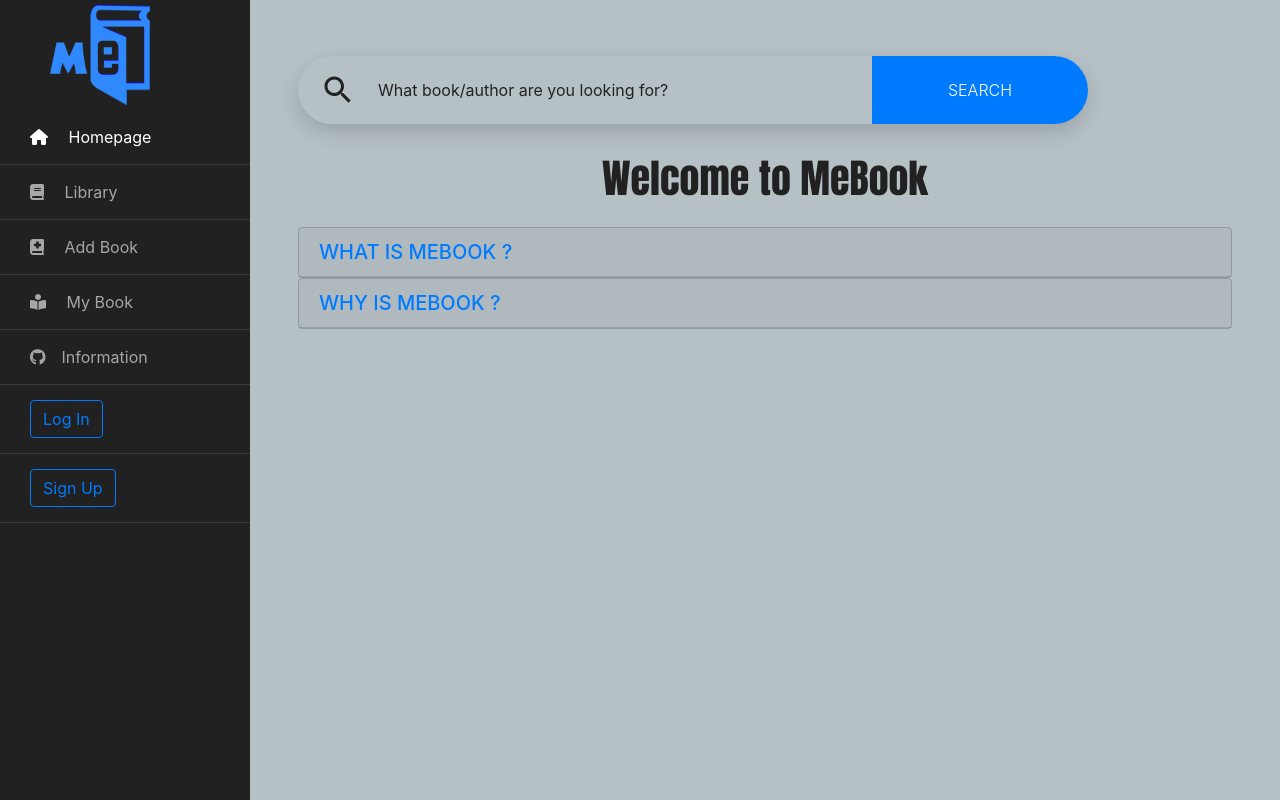
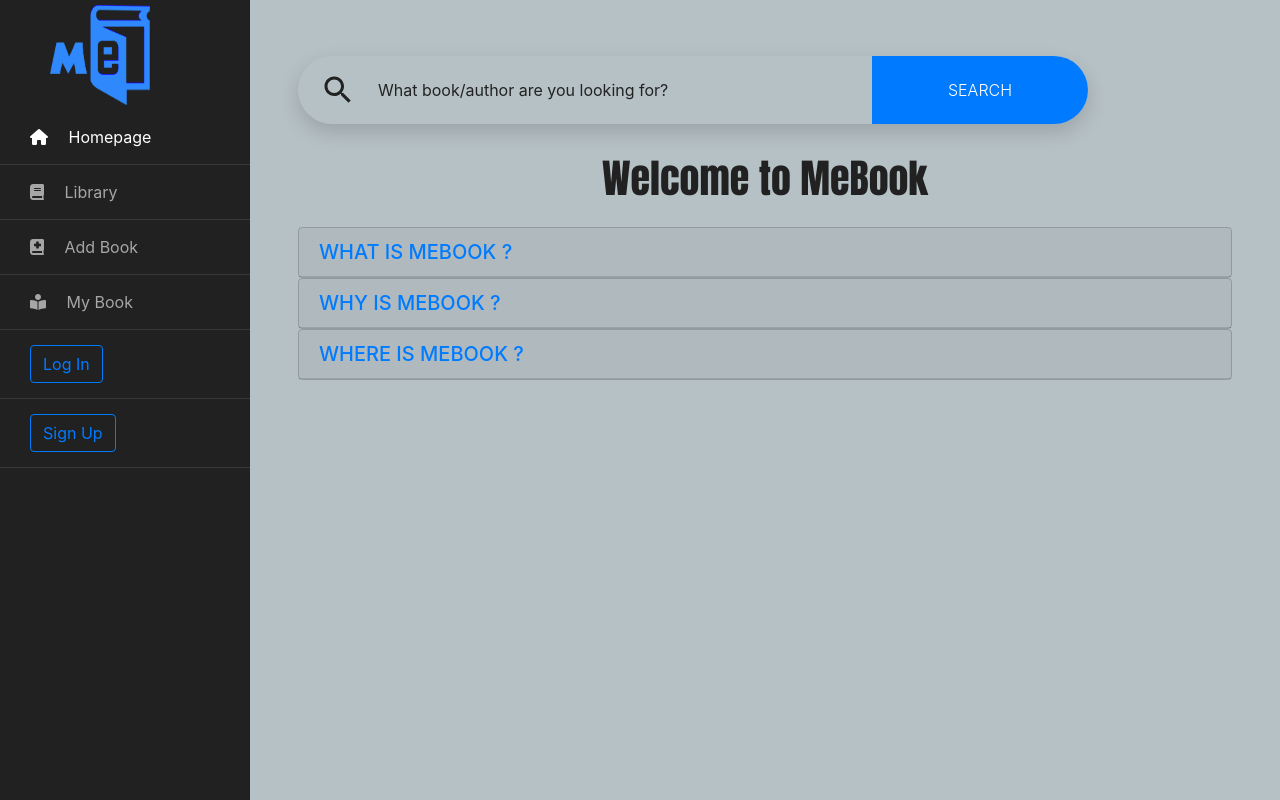
Before and after one commit to trinhcaokhoa/Mebook_hub, a Django app: page / in a window 1280 px wide. Run offline with Django 3.2, Linux system fonts and the light colour scheme; some libraries are stand-ins or nearby versions.

Commit message:
Master (#21)
* MODIFIED users and user_books models

* MODIFIED: add user_authentication for personal book view

* ADD library app. MODIFIED books models ( move model from users to library)

* FIX fix _base.html

* ADD: Upload book form

* ADD download function. FIX upload function

* UPDATE- update the frontend using bootstrap

* ADD- add description field to the book model

* ADD - rating models. FIX- Upload form bugs

* MODIFIED homepage

* MODIFIED homepage

* MODIFIED homepage

```diff
--- a/frontend/static/css/base.css
+++ b/frontend/static/css/base.css
@@ -490,3 +490,8 @@ img.img-responsive:hover{
 	transform: scale(1.1);
 	transition: 0.3s;
 }
+
+
+.rating{
+	margin-bottom: 15px;
+}
--- a/frontend/templates/_base.html
+++ b/frontend/templates/_base.html
@@ -43,9 +43,6 @@
                 <a href="{% url 'mybooks'%}"><span class="fa fa-book-open-reader mr-3"></span> My Book</a>
               </li>
               <li>
-                <a href="https://github.com/trinhcaokhoa/Mebook_hub"><span class="fab fa-github mr-3"></span>Information</a>
-              </li>
-              <li class="">
                 {% if user.is_authenticated %}
                 <a href="{% url 'account_logout' %}"><button type="button" class="btn btn-outline-danger">Log Out</button> </a>
                 {% else%}
--- a/frontend/templates/homepages.html
+++ b/frontend/templates/homepages.html
@@ -16,11 +16,11 @@
         <div id="section1ContentId" class="collapse in" role="tabpanel" aria-labelledby="section1HeaderId">
             <div class="card-body">
                 <p>It is a fact that knowledge and books are inherently linked. In modern life, for students and researchers, reading
-                    ebooks is considered as a means to study and work, which has replaced reading thick books. 10 years ago, bookshelves
-                    with good books could be a pride. However, with the advent of ebooks, people could only store them
-                    as pdfs in digital drives. Stemming from that inspiration, MeBook.hub wishes to become a place to store and display
-                    ebooks in a colorful way. Besides, with MeBook.hub, users can also comment, rate, search and download suitable ebooks
-                    without having to pay. Above all, there is a belief that knowledge is free.
+                ebooks is considered a means to study and work, which has replaced reading thick books. 10 years ago, bookshelves with
+                good books could be pride. However, with the advent of ebooks, people could only store them as pdfs on digital drives.
+                Stemming from that reason, MeBook wishes to become a place to store and display ebooks in a colorful way. Besides, with
+                MeBook, users can also rate, search and download suitable ebooks without having to pay. Above all, there is a belief
+                that knowledge is free.
                     <br> <br> Best regards.
                 </p>
             </div>
@@ -37,10 +37,10 @@
         <div id="section2ContentId" class="collapse in" role="tabpanel" aria-labelledby="section2HeaderId">
             <div class="card-body">
                 <img id="bookshelf" src="\static\images\shelf.jpg">
-                <p>Born from a passion for reading as well as fond memories of bookshelves from childhood, MeBook.Hub hopes that the value
-                and beauty of ebooks will be honored in the right way. Along with that, the free sharing of useful ebooks is also a
-                noble goal that MeBook.hub aims to. Hopefully, with the reviews and comments on the books available on MeBook.hub, users
-                will have the best experience in the process of expanding their knowledge.</p>
+                <p>Born from a passion for reading as well as fond memories of bookshelves from childhood, MeBook hopes that the value and
+                beauty of ebooks will be honored in the right way. Along with that, the free sharing of useful ebooks is also a noble
+                goal that MeBook aims to. Hopefully, with the reviews and ratings on the books available on MeBook, users will have the
+                best experience in the process of expanding their knowledge.</p>
                 <blockquote class="blockquote"></blockquote>
                 <p class="mb-0">"Nature and books belong to the eyes that see them."</p>
                 <footer class="blockquote-footer"> <cite title="Source Title"> Ralph Waldo Emerson</cite></footer>
@@ -48,6 +48,24 @@
             </div>
         </div>
     </div>
+    <div class="card">
+        <div class="card-header" role="tab" id="section3HeaderId">
+            <h5 class="mb-0">
+                <a data-toggle="collapse" data-parent="#accordianId" href="#section3ContentId" aria-expanded="true"
+                    aria-controls="section2ContentId">
+                    WHERE IS MEBOOK ?
+                </a>
+            </h5>
+        </div>
+        <div id="section3ContentId" class="collapse in" role="tabpanel" aria-labelledby="section2HeaderId">
+            <div class="card-body">
+                <p>MeBook is an open-source project at which you can find:</p>
+                <a href="https://github.com/trinhcaokhoa/Mebook_hub"><span class="fab fa-github mr-3 fa-4x"></span><h5>MeBook Source Code</h5></a>
+                <p>If you are looking for any specific book, feel free to ask me by:</p>
+                <a href="mailto:caokhoatrinh@gmail.com"><span class="fa fa-envelope mr-3 fa-4x"></span></a>
+            </div>
+        </div>
+    </div>
 
 
 
--- a/library/models.py
+++ b/library/models.py
@@ -6,6 +6,7 @@ from django.db import models
 from django.urls import reverse
 from users.models import CustomUser
 from django.contrib.contenttypes.fields import GenericRelation
+
 
 
 class LibraryBook(models.Model):
```
Also changed, not shown: media/covers/20663578_1904460116437797_2077075547_o.jpg (deleted), media/covers/20706275_670471136480009_1461659230_o_3.jpg (deleted), media/covers/Screenshot_45.png (deleted), 3 other files.
